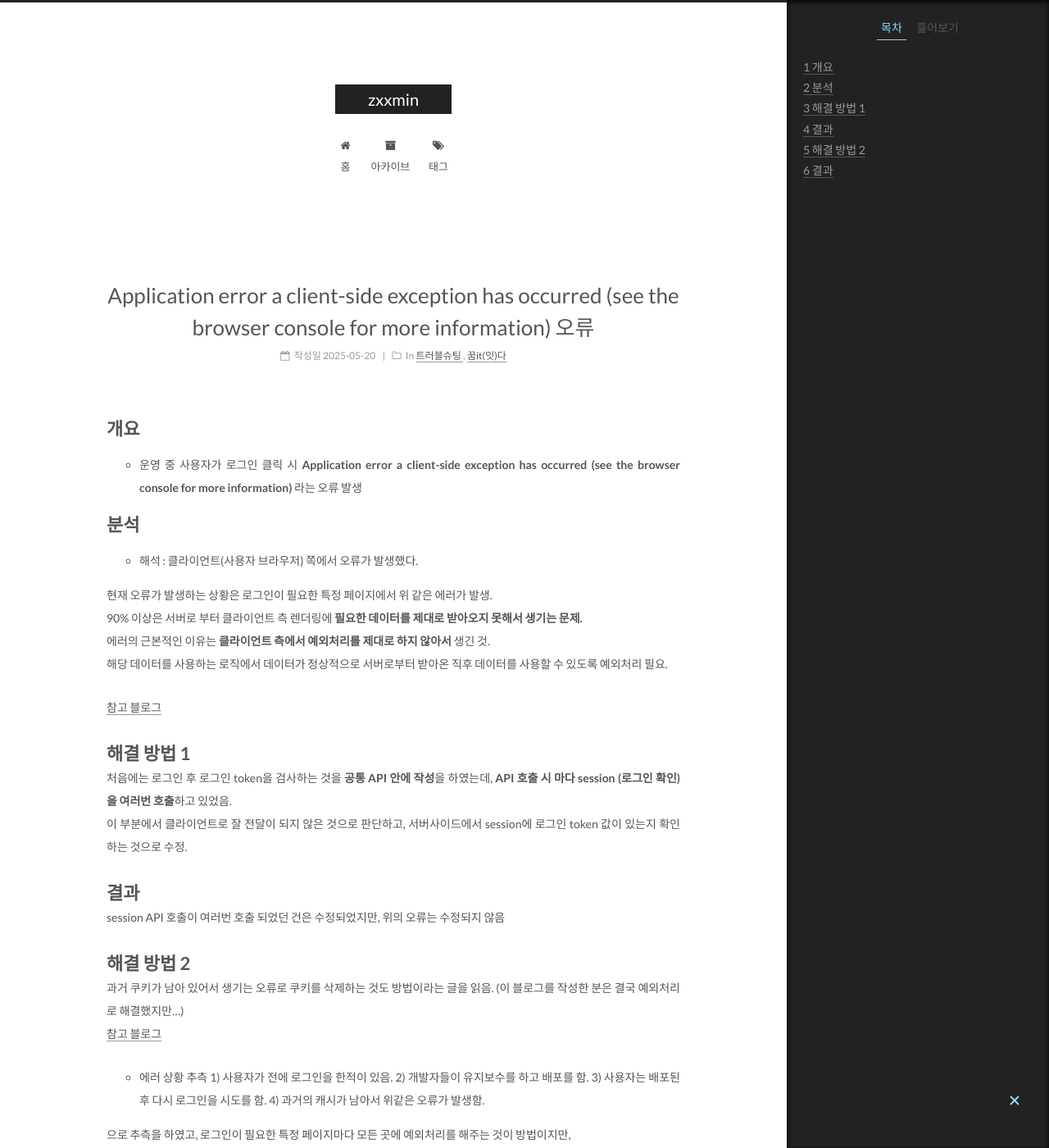
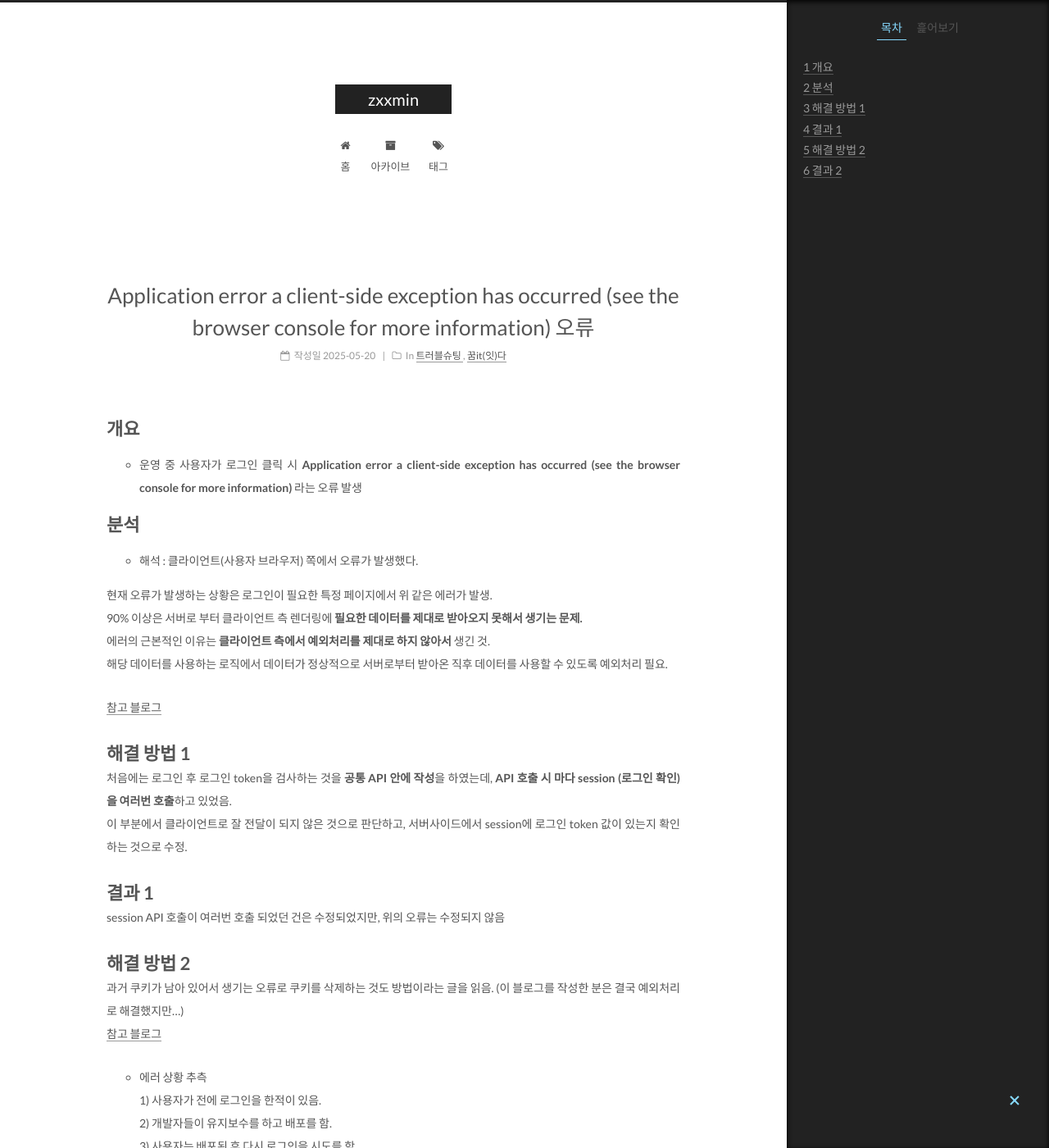
Before and after one commit to zxxmin/zxxmin.github.io, a Jekyll site: the page built from _posts/2025-05-20-gyeonggi-error.md, in a window 1280 px wide and 1400 px high. Shown: the whole window at 82% size. Built offline with Jekyll 4.4.1, drawn with Linux system fonts in a browser that asks for light colours; some of the changed text lies outside the part shown.

Commit message:
fix: 트러블슈팅 - 클라이언트 오류 정리 수정

```diff
--- a/_posts/2025-05-20-gyeonggi-error.md
+++ b/_posts/2025-05-20-gyeonggi-error.md
@@ -27,18 +27,18 @@ tag:
 처음에는 로그인 후 로그인 token을 검사하는 것을 **공통 API 안에 작성**을 하였는데, **API 호출 시 마다 session (로그인 확인)을 여러번 호출**하고 있었음.<br/>
 이 부분에서 클라이언트로 잘 전달이 되지 않은 것으로 판단하고, 서버사이드에서 session에 로그인 token 값이 있는지 확인하는 것으로 수정.
 
-# 결과
+# 결과 1
 session API 호출이 여러번 호출 되었던 건은 수정되었지만, 위의 오류는 수정되지 않음
 
 # 해결 방법 2
 과거 쿠키가 남아 있어서 생기는 오류로 쿠키를 삭제하는 것도 방법이라는 글을 읽음. (이 블로그를 작성한 분은 결국 예외처리로 해결했지만...)<br/>
 [참고 블로그](!https://velog.io/@owlsuri/Application-error-a-client-side-exception-has-occurred-see-the-browser-console-for-more-information)
 
-- 에러 상황 추측
-1) 사용자가 전에 로그인을 한적이 있음.
-2) 개발자들이 유지보수를 하고 배포를 함.
-3) 사용자는 배포된 후 다시 로그인을 시도를 함.
-4) 과거의 캐시가 남아서 위같은 오류가 발생함.
+- 에러 상황 추측<br/>
+1) 사용자가 전에 로그인을 한적이 있음.<br/>
+2) 개발자들이 유지보수를 하고 배포를 함.<br/>
+3) 사용자는 배포된 후 다시 로그인을 시도를 함.<br/>
+4) 과거의 캐시가 남아서 위같은 오류가 발생함.<br/>
 
 으로 추측을 하였고, 로그인이 필요한 특정 페이지마다 모든 곳에 예외처리를 해주는 것이 방법이지만,<br/>
 사용자를 위해 당장 해결할 수 있는 방법이 **빌드 시 쿠키를 삭제하는 방법**이 좋다고 생각. 즉, 버전을 업데이트 해주는 것과 동일한 방법을 찾음.
@@ -53,7 +53,7 @@ generateBuildId: async () => {
 
 1차적 해결 후 로그인과 관련된 페이지에 API 호출 후 data가 없을 경우에 대한 예외처리를 확인해서 처리 중.
 
-# 결과
+# 결과 2
 - 일시적인 조치 후 해당 계정에서 위와 같은 오류는 해결 되었다.
 
 Application error a client-side exception 오류는 gpt도 그렇고 티빙도 그렇고 빈번하게 일어나는 오류같다.<br/>
```
